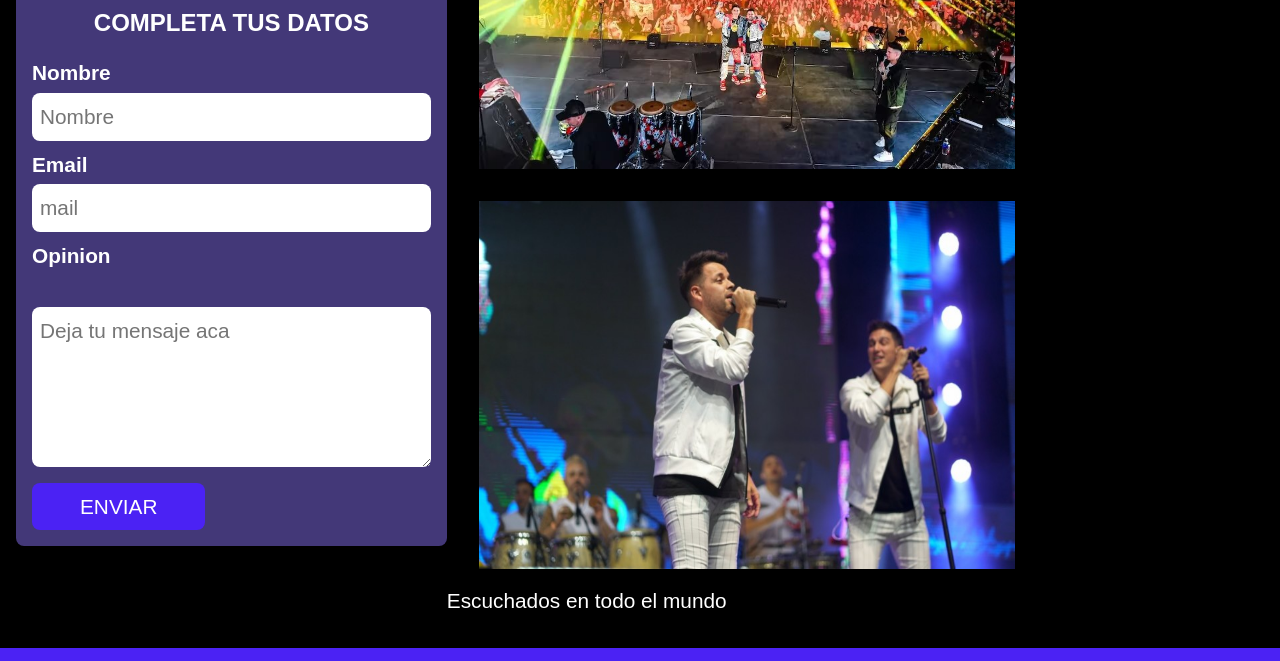
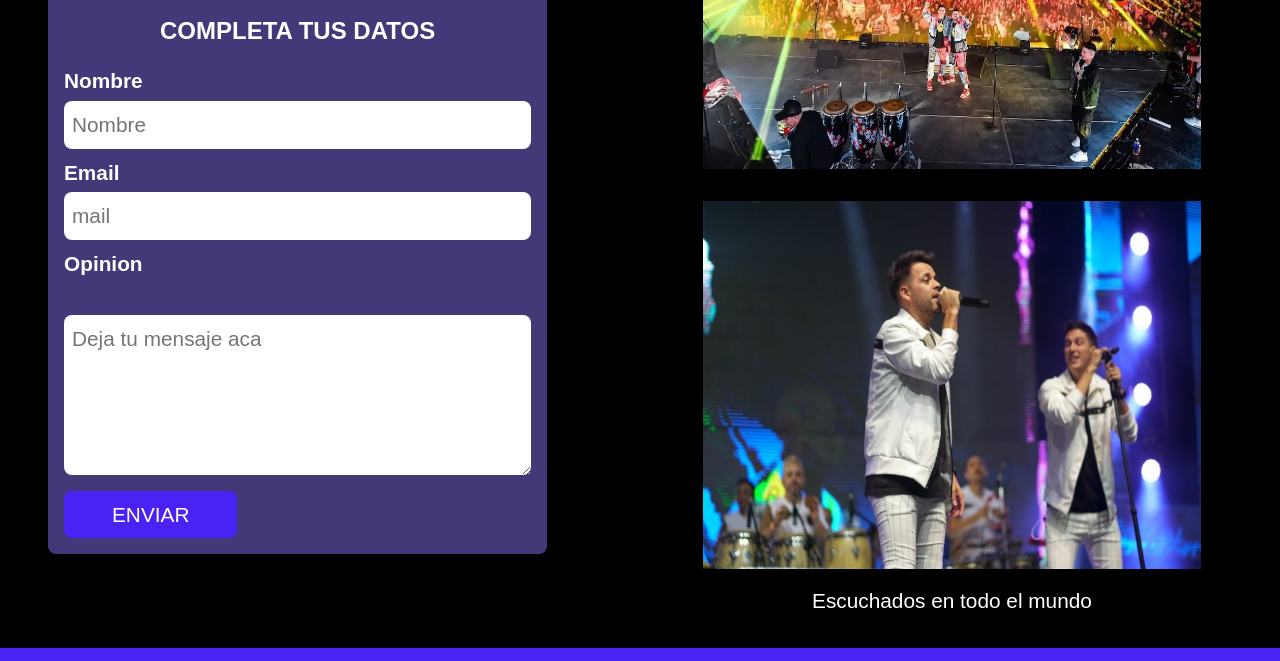
Before and after one commit to TatoAguilera/Qlokura-Web, a website: page pages/contacto.html in a window 1280 px wide. Shown: the part 317-978 px from the top of the page. Drawn offline with nearby package versions, Linux system fonts and the light colour scheme.

Commit message:
proyecto final

```diff
--- a/css/main.css
+++ b/css/main.css
@@ -74,9 +74,10 @@ main {
 
 .formulario {
   background-color: #433878;
-  padding: 1rem;
+  padding: 1rem ;
   border-radius: 0.5rem;
-  margin-bottom: 1rem;
+  margin: 1rem 2rem;
+  width: 80%;
 }
 .formulario h1 {
   text-align: center;
@@ -156,11 +157,21 @@ img {
     min-height: 100vh;
     font-size: 1.3rem;
   }
-  .principal, .contacto {
+  .principal {
     display: flex;
     flex-direction: row;
     justify-content: space-between;
   }
+
+  .contacto{
+    display: grid;
+    grid-template-columns: repeat(2,1fr);
+  }
+
+  .img-contacto{
+    text-align: center;
+  }
+
   .principal img, .contacto img {
     max-width: 600px;
     padding: 1rem 2rem;
```
